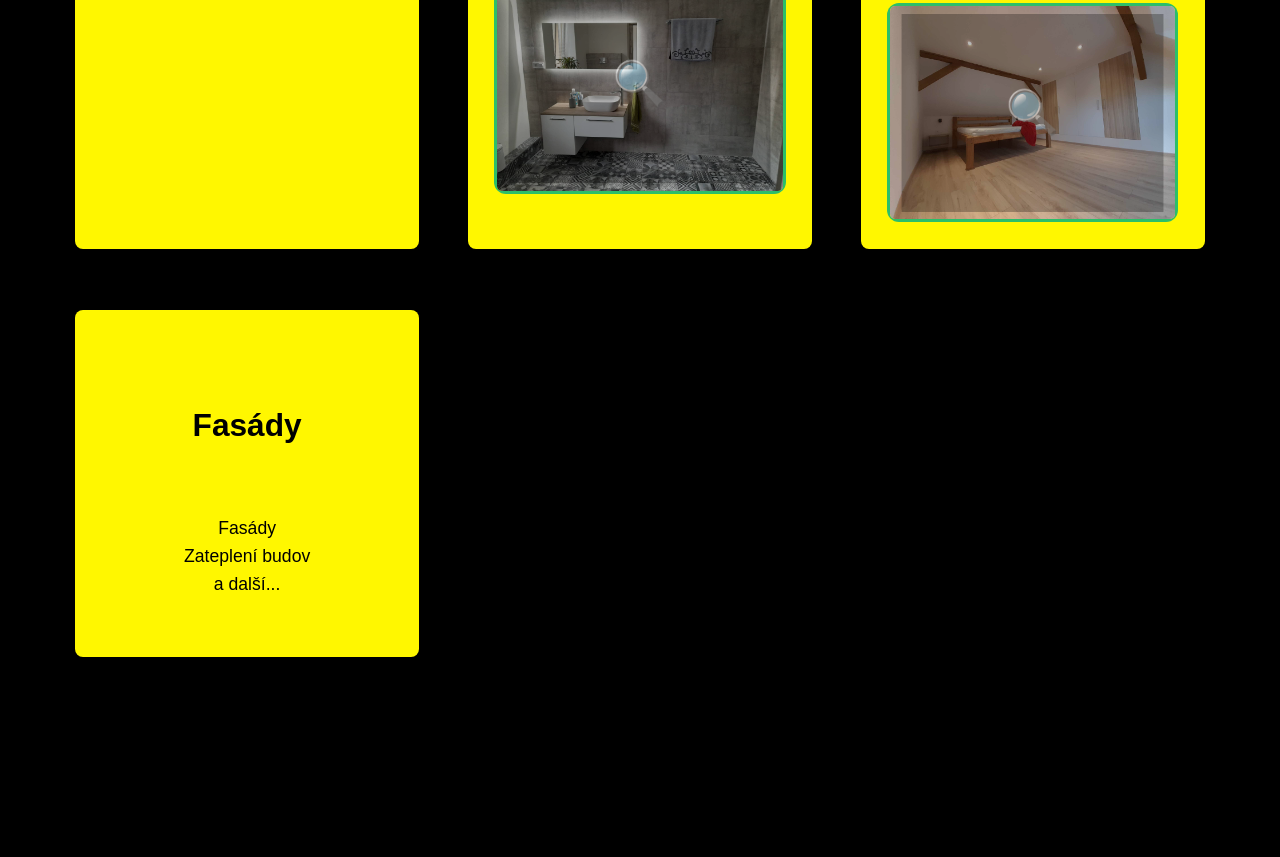
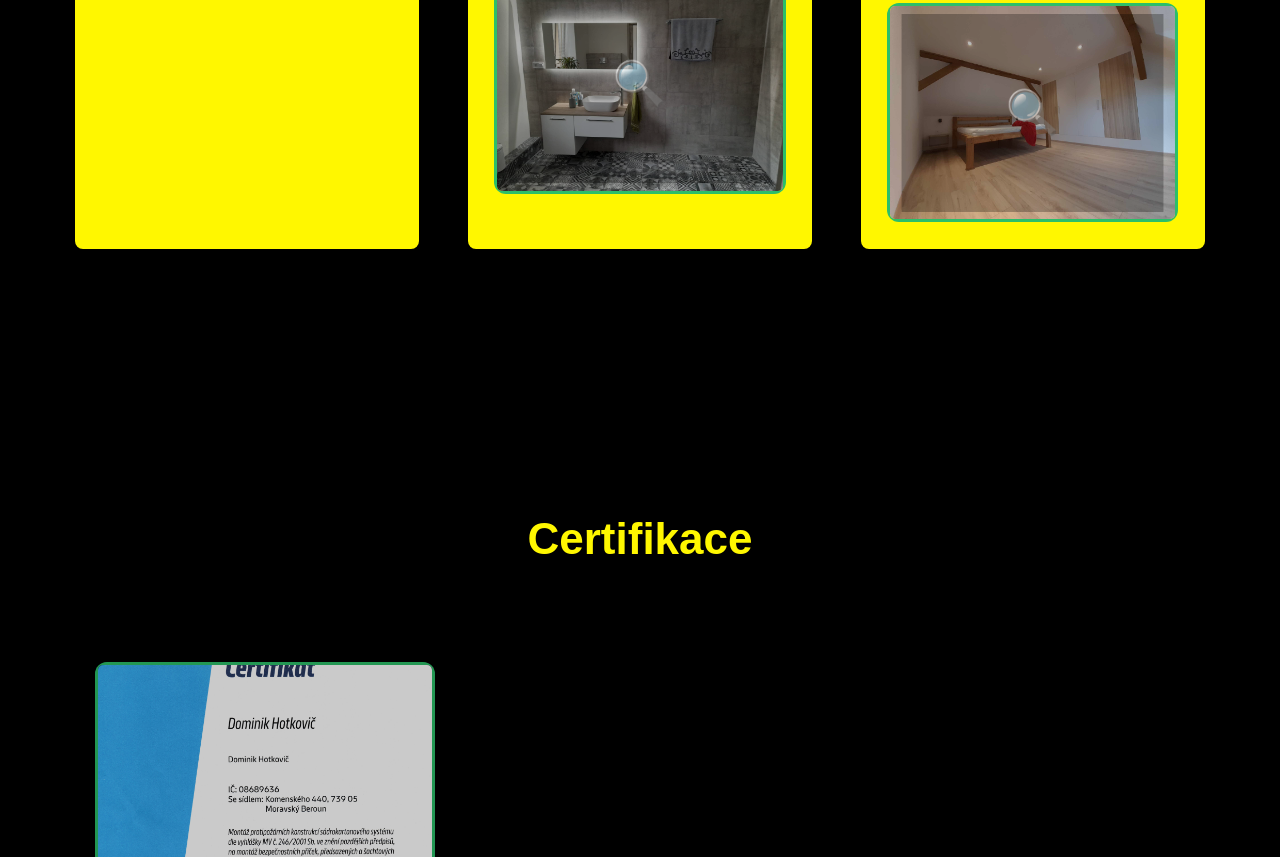
Before and after one commit to Vimes42/stavebnictvi-Hotkovic, a website built with Vite: page index.html in a window 1280 px wide. Shown: the part 1779-2636 px from the top of the page. Built offline with nearby package versions, Linux system fonts and the light colour scheme.

Commit message:
úprava - services item

```diff
--- a/index.html
+++ b/index.html
@@ -60,6 +60,8 @@
                             <div class="services-item">
                                 <h4 class="services-item-title">Zednické práce</h4>
                                     <ul class="services-item-text">
+                                      <li>Fasády</li>
+                                      <li>Zateplení budov</li>
                                       <li>Zdění zdí a příček</li>
                                       <li>Vnější, vnitřní omítky a štukování</li>
                                       <li>Rekonstrukce bytových jader</li>
@@ -124,15 +126,7 @@
 
                                 </div>
                             </div>
-                            <div class="services-item">
-                                <h4 class="services-item-title">Fasády</h4>
 
-                                    <ul class="services-item-text">
-                                      <li>Fasády</li>
-                                      <li>Zateplení budov</li>
-                                      <li>a další...</li>
-                                    </ul>
-                            </div>
                     </div>
                 </div>
 
```
